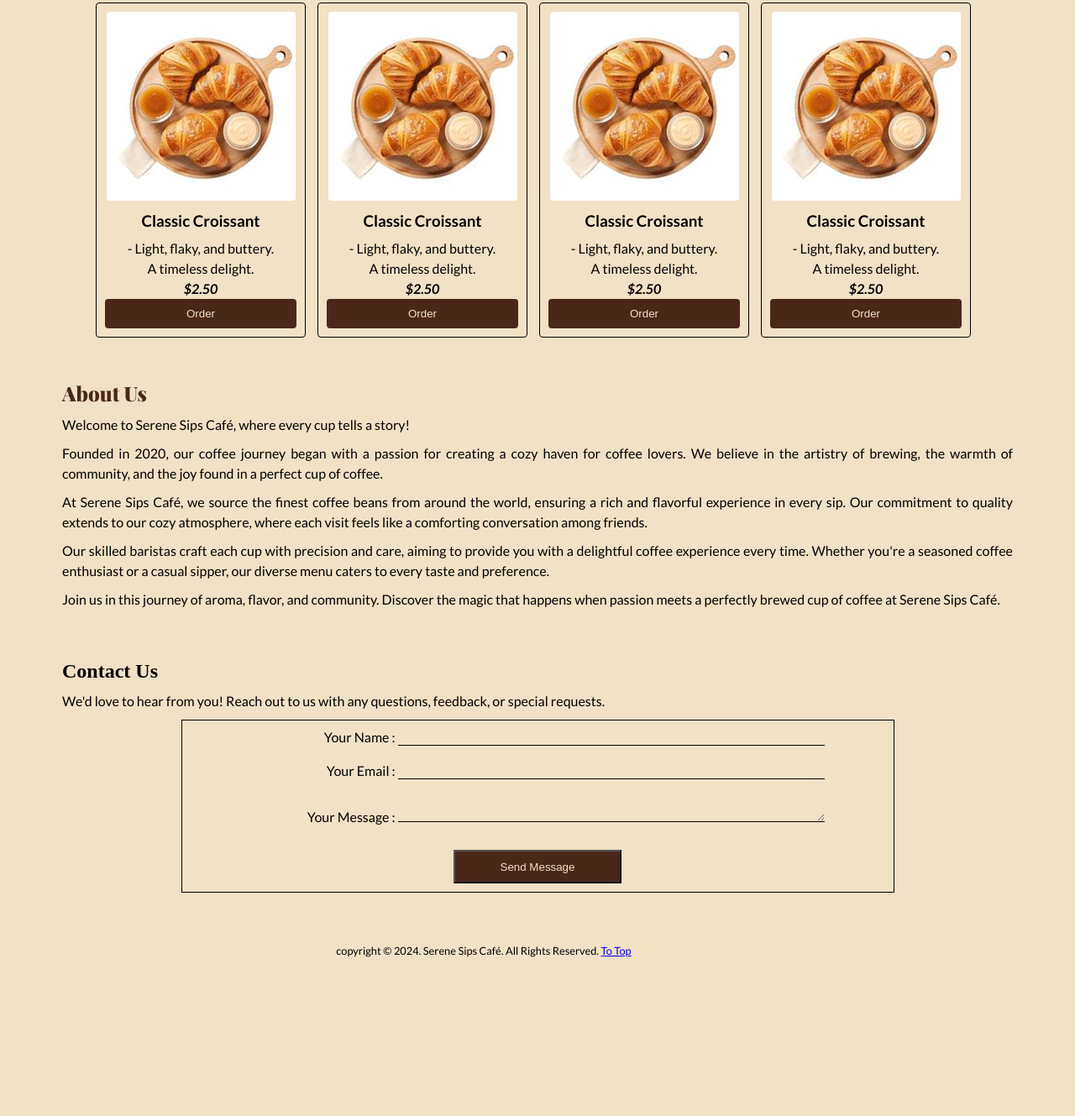
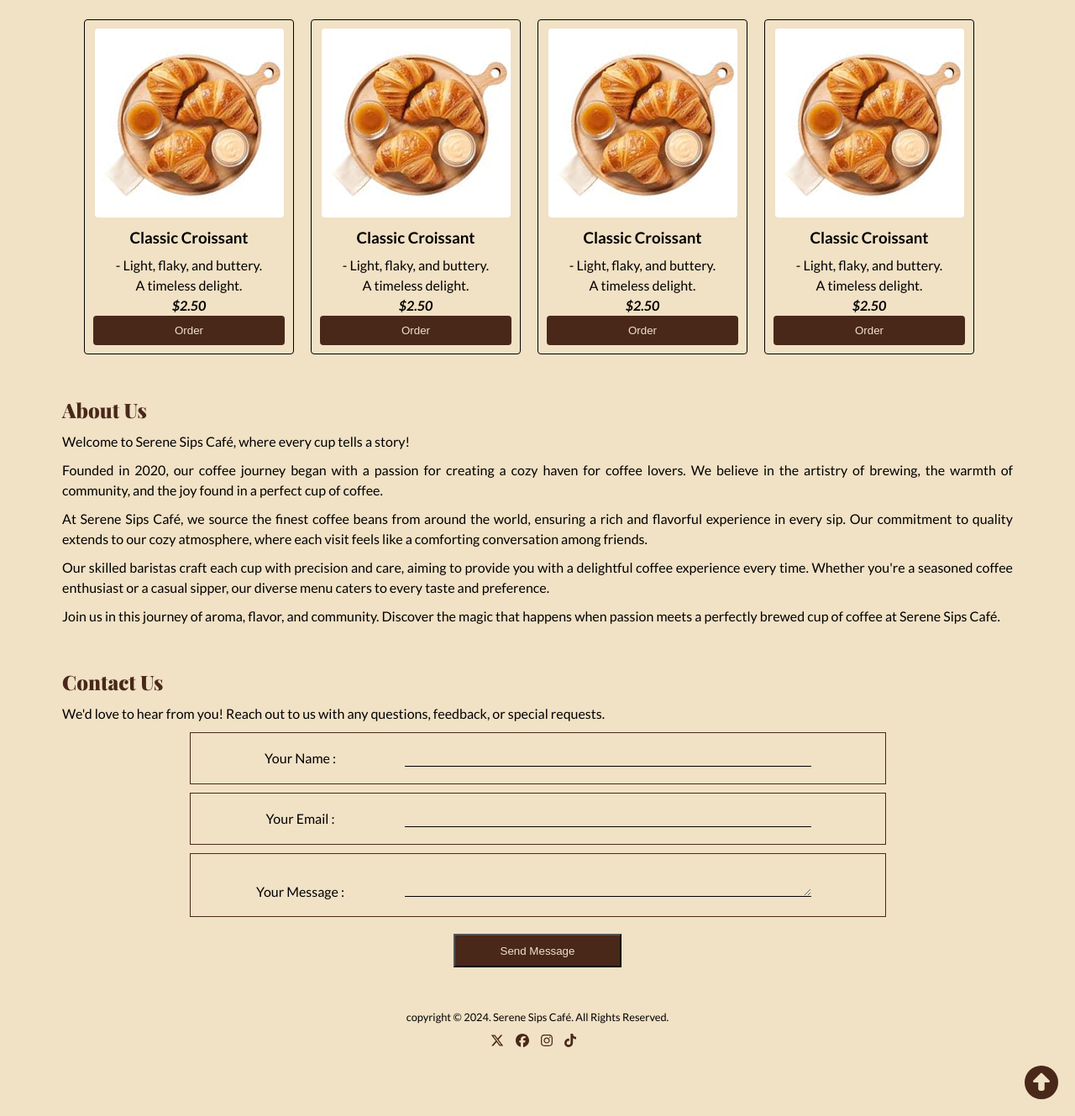
Before and after one commit to jakeklint/serene-sips-v2, a plain HTML site: page index.html in a window 1280 px wide. Shown: the part 927-2256 px from the top of the page at 84% size. Before the commit the page ends 2089 px from the top, so only its background shows below. Drawn offline with nearby package versions, Linux system fonts and the light colour scheme; a web font is replaced by a local one.

Commit message:
third commit

```diff
--- a/index.html
+++ b/index.html
@@ -5,14 +5,21 @@
     <meta name="viewport" content="width=device-width, initial-scale=1.0" />
     <link rel="shortcut icon" href="images/favicon.png" type="image/x-icon" />
     <link rel="stylesheet" href="style.css" />
-    <title>Serene Sips</title>
+    <link
+      rel="stylesheet"
+      href="https://cdnjs.cloudflare.com/ajax/libs/font-awesome/6.6.0/css/all.min.css"
+      integrity="sha512-Kc323vGBEqzTmouAECnVceyQqyqdsSiqLQISBL29aUW4U/M7pSPA/gEUZQqv1cwx4OnYxTxve5UMg5GT6L4JJg=="
+      crossorigin="anonymous"
+      referrerpolicy="no-referrer"
+    />
+    <title>Serene Sips Cafe</title>
   </head>
   <body>
     <!-- header section  -->
     <header id="header">
       <div class="bgi-one"></div>
       <div class="head-content">
-        <h1>Welcome to Serene Sips - Edited</h1>
+        <h1>Welcome to Serene Sips</h1>
         <p>Indulge in the finest coffee experience crafted just for you.</p>
         <a href="#our-menu">Explore Our Menu</a>
       </div>
@@ -35,6 +42,7 @@
       <!-- coffee selections  -->
       <div class="menu">
         <h2>Coffee Selections</h2>
+        <div class="card-collection">
           <div class="card">
             <img src="images/Americano.jpg" alt="" class="card-img-top" />
             <h3 class="card-title">Americano</h3>
@@ -76,12 +84,18 @@
             <button>Order</button>
           </div>
         </div>
+      </div>
 
       <!-- delicious snacks  -->
       <div class="menu">
         <h2>Delicious Snacks</h2>
+        <div class="card-collection">
           <div class="card">
-          <img src="images/Classic Croissant.png" alt="" class="card-img-top" />
+            <img
+              src="images/Classic Croissant.png"
+              alt=""
+              class="card-img-top"
+            />
             <h3 class="card-title">Classic Croissant</h3>
             <p class="card-text">
               - Light, flaky, and buttery. <br />
@@ -91,7 +105,11 @@
             <button>Order</button>
           </div>
           <div class="card">
-          <img src="images/Classic Croissant.png" alt="" class="card-img-top" />
+            <img
+              src="images/Classic Croissant.png"
+              alt=""
+              class="card-img-top"
+            />
             <h3 class="card-title">Classic Croissant</h3>
             <p class="card-text">
               - Light, flaky, and buttery. <br />
@@ -101,7 +119,11 @@
             <button>Order</button>
           </div>
           <div class="card">
-          <img src="images/Classic Croissant.png" alt="" class="card-img-top" />
+            <img
+              src="images/Classic Croissant.png"
+              alt=""
+              class="card-img-top"
+            />
             <h3 class="card-title">Classic Croissant</h3>
             <p class="card-text">
               - Light, flaky, and buttery. <br />
@@ -111,7 +133,11 @@
             <button>Order</button>
           </div>
           <div class="card">
-          <img src="images/Classic Croissant.png" alt="" class="card-img-top" />
+            <img
+              src="images/Classic Croissant.png"
+              alt=""
+              class="card-img-top"
+            />
             <h3 class="card-title">Classic Croissant</h3>
             <p class="card-text">
               - Light, flaky, and buttery. <br />
@@ -119,6 +145,7 @@
               <span class="price"> $2.50</span>
             </p>
             <button>Order</button>
+          </div>
         </div>
       </div>
     </section>
@@ -171,18 +198,27 @@
           <label class="form-label" for="">Your Message : </label>
           <textarea class="form-control" name="" id=""></textarea>
         </div>
-        <div>
+
         <input class="btn-submit" type="submit" value="Send Message" />
-        </div>
       </form>
     </section>
 
     <!-- footer section  -->
     <footer>
-      <p>
-        copyright &copy; 2024. Serene Sips Café. All Rights Reserved.
-        <a href="#header">To Top</a>
-      </p>
+      <p>copyright &copy; 2024. Serene Sips Café. All Rights Reserved.</p>
+      <div class="social-icon">
+        <i class="fa-brands fa-x-twitter mg-10"></i>
+        <i class="fa-brands fa-facebook mg-10"></i>
+        <i class="fa-brands fa-instagram mg-10"></i>
+        <i class="fa-brands fa-tiktok mg-10"></i>
+      </div>
+      <a href="#header"><i class="fa-solid fa-circle-up up-arrow"></i></a>
     </footer>
+    <script
+      src="https://cdnjs.cloudflare.com/ajax/libs/font-awesome/6.6.0/js/all.min.js"
+      integrity="sha512-6sSYJqDreZRZGkJ3b+YfdhB3MzmuP9R7X1QZ6g5aIXhRvR1Y/N/P47jmnkENm7YL3oqsmI6AK+V6AD99uWDnIw=="
+      crossorigin="anonymous"
+      referrerpolicy="no-referrer"
+    ></script>
   </body>
 </html>
--- a/style.css
+++ b/style.css
@@ -28,9 +28,10 @@ header {
   width: 500px;
   display: inline-block;
 }
-header h1,
+#header h1,
 #our-menu h1,
-#about-us h1 {
+#about-us h1,
+#contact-us h1 {
   font-family: "Playfair Display", serif;
   font-weight: 900;
   font-style: normal;
@@ -46,7 +47,7 @@ header p {
 header a {
   background-color: #49281a;
   padding: 10px 20px;
-  color: white;
+  color: #f0e2c5;
   text-decoration: none;
   border-radius: 8px;
 }
@@ -61,14 +62,17 @@ nav {
   /* border: 1px solid black; */
   text-align: center;
   padding: 20px 0;
+  position: sticky;
+  top: 1px;
 }
 nav ul li {
   display: inline-block;
   border: 1px solid black;
   padding: 10px 20px;
-  margin-right: 10px;
+  margin-right: 20px;
   transition: 0.5s;
   border-radius: 5px;
+  background-color: #49281a;
 }
 /* hover */
 nav ul li:hover {
@@ -76,7 +80,8 @@ nav ul li:hover {
 }
 nav ul li a {
   text-decoration: none;
-  color: black;
+  color: #f1e1c5;
+  background-color: #49281a;
 }
 /* our menu section */
 .menu {
@@ -87,17 +92,23 @@ nav ul li a {
   font-family: lato, serif;
   padding: 10px 0;
   text-align: left;
+  color: #49281a;
+  margin-bottom: 10px;
+}
+.card-collection {
+  display: flex;
+  flex-direction: row;
+  align-items: center;
+  justify-content: center;
 }
 .card {
   border: 1px solid black;
   width: 250px;
-  margin-top: 10px;
-  margin-right: 10px;
+  margin: 10px 20px 10px 0px;
   padding: 10px;
   text-align: center;
   font-family: lato, serif;
   border-radius: 4px;
-  display: inline-block;
 }
 .card-img-top {
   max-width: 100%;
@@ -116,7 +127,7 @@ nav ul li a {
 .card button {
   width: 100%;
   background-color: #49281a;
-  color: #f1e1c5;
+  color: #f0e2c5;
   padding: 10px 0;
   border: none;
   border-radius: 4px;
@@ -128,7 +139,7 @@ nav ul li a {
 footer p {
   /* border: 1px solid black; */
   width: 90%;
-  margin: 30px auto;
+  margin: 20px auto;
   padding: 10px;
 }
 #about-us p,
@@ -141,18 +152,20 @@ footer p {
 }
 /* contact us section */
 form {
-  border: 1px solid;
+  /* border: 1px solid; */
   font-family: Lato, serif;
   width: 75%;
   margin: 10px auto;
 }
 form div {
-  padding: 10px 0;
+  padding: 20px 10px;
+  border: 1px solid#49281a;
+  margin: 10px;
 }
 .form-label {
   display: inline-block;
   width: 30%;
-  text-align: right;
+  text-align: center;
 }
 .form-control {
   width: 60%;
@@ -166,9 +179,24 @@ form div {
   height: 40px;
   background-color: #49281a;
   color: #f1e1c5;
-  margin: 10px auto 0;
+  margin: 20px auto 0;
 }
 footer p {
   text-align: center;
   font-size: 0.8em;
+  /* border: 1px solid black; */
+  margin: 0 auto;
 }
+.social-icon {
+  text-align: center;
+  color: #49281a;
+}
+.mg-10 {
+  margin-right: 10px;
+}
+.up-arrow {
+  color: #49281a;
+  font-size: 40px;
+  float: right;
+  padding: 20px;
+}
```
Lines whose indentation alone changed are shown as unchanged.
